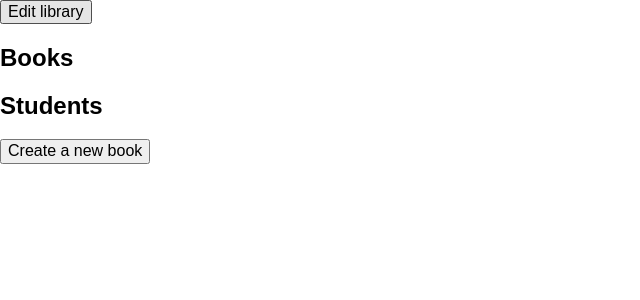
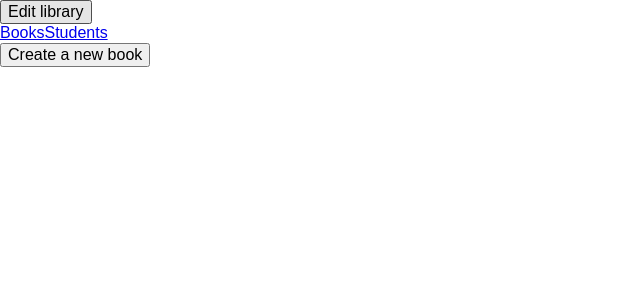
Before and after one commit to sunk4/library, a React (Create React App) app in the folder client/: page /1 in a window 1280 px wide. Shown: the top 300 px of the page, without its empty margins (0-640 px from the left). Built offline with nearby package versions, Linux system fonts and the light colour scheme.

Commit message:
added shared layout for students

```diff
--- a/client/src/App.tsx
+++ b/client/src/App.tsx
@@ -1,6 +1,7 @@
 import Home from './pages/Home/Home'
 import Library from './pages/Library/Library'
 import SharedLayout from './pages/Library/SharedLayout/SharedLayout'
+import Students from './pages/Library/Students/Students'
 
 import { BrowserRouter as Router, Routes, Route } from 'react-router-dom'
 
@@ -11,6 +12,7 @@ function App() {
         <Route path="/" element={<Home />}></Route>
         <Route path="/:libraryId" element={<SharedLayout />}>
           <Route index element={<Library />} />
+          <Route path="/:libraryId/student" element={<Students />} />
         </Route>
       </Routes>
     </Router>
--- /dev/null
+++ b/client/src/pages/Library/Students/Students.tsx
@@ -0,0 +1,10 @@
+import * as React from 'react'
+import Wrapper from "./Wrapper"
+
+interface IAppProps {}
+
+const Students: React.FunctionComponent<IAppProps> = (props) => {
+  return <Wrapper>Students</Wrapper>
+}
+
+export default Students
--- /dev/null
+++ b/client/src/pages/Library/Students/Wrapper.ts
@@ -0,0 +1,5 @@
+import styled from "styled-components";
+
+const Wrapper = styled.div``
+
+export default Wrapper
--- a/client/src/pages/Library/components/Navbar/Navbar.tsx
+++ b/client/src/pages/Library/components/Navbar/Navbar.tsx
@@ -1,14 +1,18 @@
 import React from 'react'
 import Wrapper from './Wrapper'
-import {Link} from "react-router-dom"
+import { NavLink } from 'react-router-dom'
+import { useAppSelector } from '../../../../features/store.hooks'
+import { selectLibrary } from '../../../../features/libraries/librarySlice'
 
 interface IAppProps {}
 
 const Navbar: React.FunctionComponent<IAppProps> = (props) => {
+  const library = useAppSelector(selectLibrary)
+    const { _id: libraryId } = library
   return (
     <Wrapper>
-      <h2>Books</h2>
-      <h2>Students</h2>
+      <NavLink to={`/${libraryId}`}>Books</NavLink>
+      <NavLink to={`/${libraryId}/student`}>Students</NavLink>
     </Wrapper>
   )
 }
```
